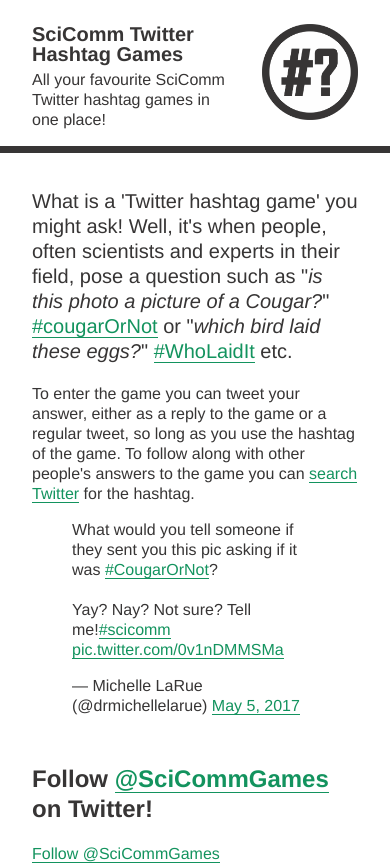
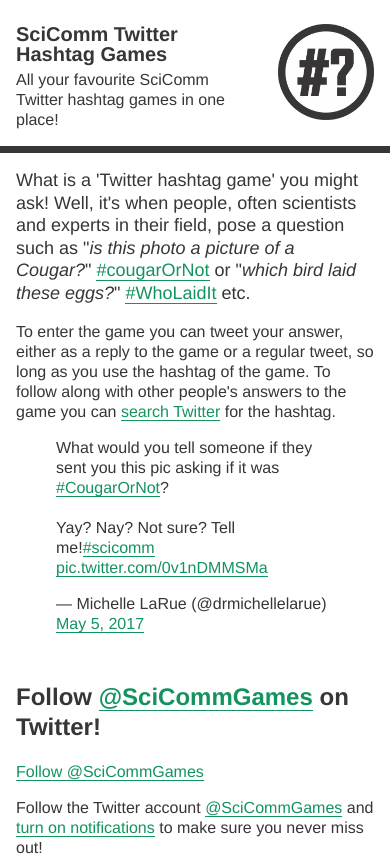
Before and after one commit to natbat/scicomm-calendar, a plain HTML site: page index.html in a window 390 px wide. Shown: the top 866 px of the page. Drawn offline with Linux system fonts and the light colour scheme.

Commit message:
responsive  tweaks

```diff
--- a/assets/main.css
+++ b/assets/main.css
@@ -14,7 +14,7 @@ body {
 
 
 .intro {
-    font-size: 1.25em
+    font-size: 1.25em;
 }
 h2 {
     font-size: 1.5em;
@@ -104,9 +104,14 @@ section {
 }
 
 @media only screen and (max-width: 600px) {
+    section,
+    footer {
+        padding-right: 1em;
+        padding-left: 1em;
+    }
     header {
-        padding-right: 10em;
-        padding-left: 2em;
+        padding-right: 9em;
+        padding-left: 1em;
     }
     header .logo {
         margin-right: -8em;
@@ -117,6 +122,10 @@ section {
         font-size: 1.25em;
         margin-bottom: 0.3em;
     }
+    .intro {
+        font-size: 1.125em;
+        margin-top: 0;
+    }
     header .intro {
         font-size: 1em;
     }
```
